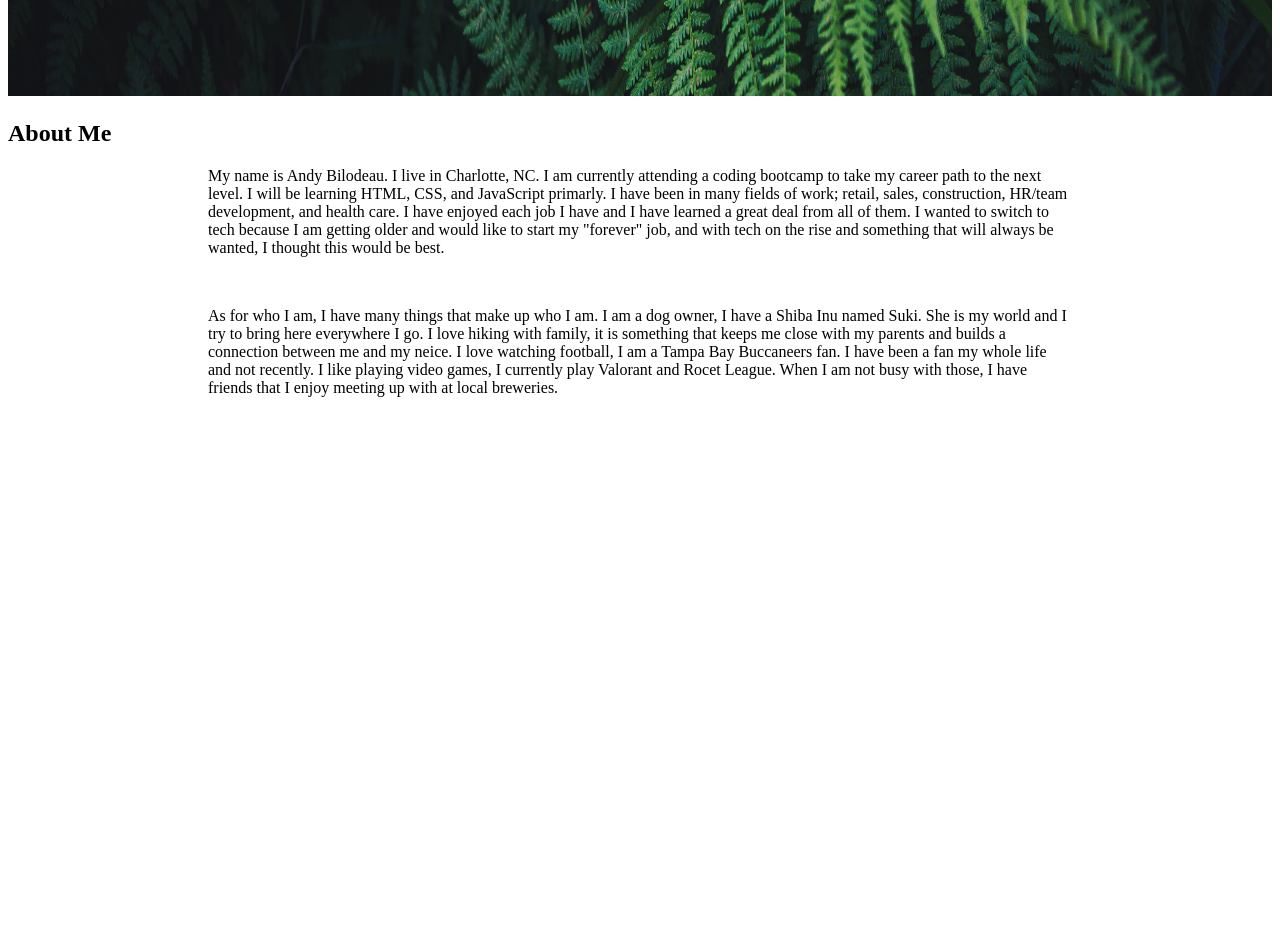
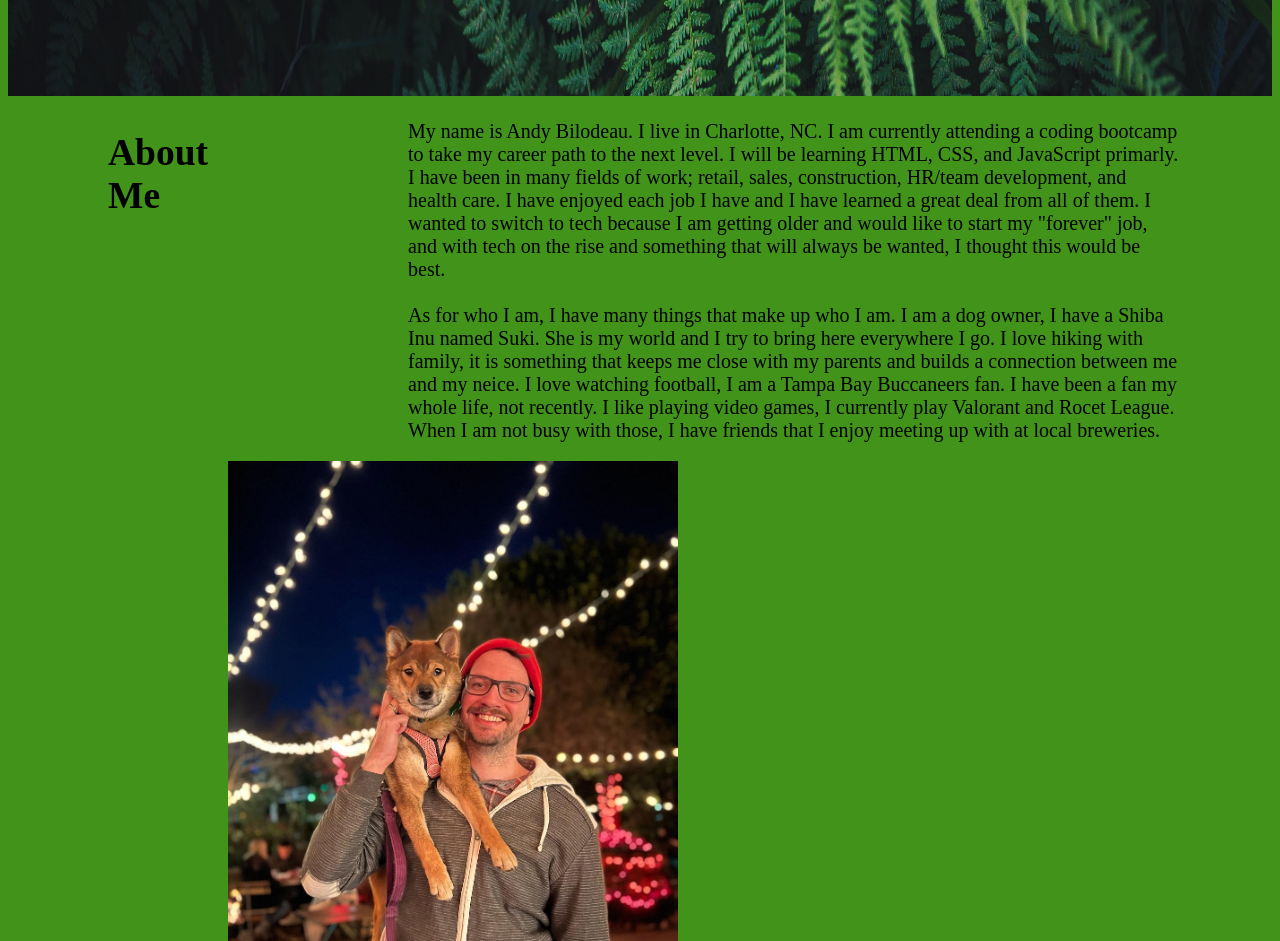
Before and after one commit to abilodeau21/professional-portfolio, a plain HTML site: page index.html in a window 1280 px wide. Shown: the part 440-1381 px from the top of the page. Before the commit the page ends 853 px from the top, so only its background shows below. Drawn offline with Linux system fonts and the light colour scheme.

Commit message:
styled about me and added photos

```diff
--- a/index.html
+++ b/index.html
@@ -9,7 +9,7 @@
 <!--header-->
   <header class="header">
     <h1 class="name">Andy Bilodeau</h1>
-    <nav>
+    <nav class="nav">
         <ul class="nav-bar">
             <li>
               <a href="#about-me">About Me</a>
@@ -33,13 +33,27 @@
     </div>
   </hero>
 
-  <section class="about"></section>
+  <section class="about">
     <div id="about-me" class="about-me">
       <h2>About Me</h2>
+    </div class="body-box">
       <div class="about-body">
-      <p>My name is Andy Bilodeau. I live in Charlotte, NC. I am currently attending a coding bootcamp to take my career path to the next level. I will be learning HTML, CSS, and JavaScript primarly. I have been in many fields of work; retail, sales, construction, HR/team development, and health care. I have enjoyed each job I have and I have learned a great deal from all of them. I wanted to switch to tech because I am getting older and would like to start my "forever" job, and with tech on the rise and something that will always be wanted, I thought this would be best.</p>
+      <p>My name is Andy Bilodeau. I live in Charlotte, NC. I am currently attending a coding bootcamp to take my career path to the next level. I will be learning HTML, CSS, and JavaScript primarly. I have been in many fields of work; retail, sales, construction, HR/team development, and health care. I have enjoyed each job I have and I have learned a great deal from all of them. I wanted to switch to tech because I am getting older and would like to start my "forever" job, and with tech on the rise and something that will always be wanted, I thought this would be best.
       <br>
-      <p>As for who I am, I have many things that make up who I am. I am a dog owner, I have a Shiba Inu named Suki. She is my world and I try to bring here everywhere I go. I love hiking with family, it is something that keeps me close with my parents and builds a connection between me and my neice. I love watching football, I am a Tampa Bay Buccaneers fan. I have been a fan my whole life and not recently. I like playing video games, I currently play Valorant and Rocet League. When I am not busy with those, I have friends that I enjoy meeting up with at local breweries.
+      <br>
+      As for who I am, I have many things that make up who I am. I am a dog owner, I have a Shiba Inu named Suki. She is my world and I try to bring here everywhere I go. I love hiking with family, it is something that keeps me close with my parents and builds a connection between me and my neice. I love watching football, I am a Tampa Bay Buccaneers fan. I have been a fan my whole life, not recently. I like playing video games, I currently play Valorant and Rocet League. When I am not busy with those, I have friends that I enjoy meeting up with at local breweries.
       </p>
       </div>
+    </section>
+    <section class="photos">
+        <div class="suki">
+            <img src="images/suki-and-i.jpg" alt="my dog and I">
+        </div>
+        <div class="hike">
+            <img src="images/me-on-hike.jpg" alt="me on a hike">
+        </div>
+        <div class="full">
+            <img src="images/full-selfi.jpg" alt="mirror selfy">
+        </div>
+    </section>
     </div>
--- a/style.css
+++ b/style.css
@@ -1,3 +1,7 @@
+* {
+    background-color: #419419;
+}
+
 /* header style*/
 .header {
     display: flex;
@@ -10,10 +14,15 @@
 }
 .name {
     font-size: 45px;
+    background-color: #023020;
 }
 
-.nav-bar, a{
+.nav ul li{
+    background-color: #023020;
+}
+.nav-bar, ul, a{
     display: inline-flex;
+    background-color: #023020;
     list-style: none;
     color: white;
     text-decoration: none;
@@ -30,13 +39,35 @@
     background-position: center;
 }
 /*About Me style*/
-.about, h2, p {
+.about {
     display: flex;
-    flex-wrap: wrap;
-    align-items: center;
     justify-content: space-between;
 }
 
-.about-body, p{
+.about-me {
     padding: 0px 100px;
+    font-size: 25px;
 }
+
+.body-box, p{
+    padding: 0px 100px;
+    display: inline-block;
+    height: 150px;
+    width: 80%;
+    font-size: 20px;
+}
+.photos {
+    display: flex;
+    flex-wrap: wrap;
+    justify-content: space-between;
+    padding: 20px;
+    margin-left: 200px;
+    margin-right: 200px;
+
+
+}
+.suki img, .hike img, .full img{
+    height: 600px;
+    width: 100%;
+
+}
```
Also changed, not shown: images/full-selfi.jpg (added), images/me-on-hike.jpg (added), images/suki-and-i.jpg (added).
